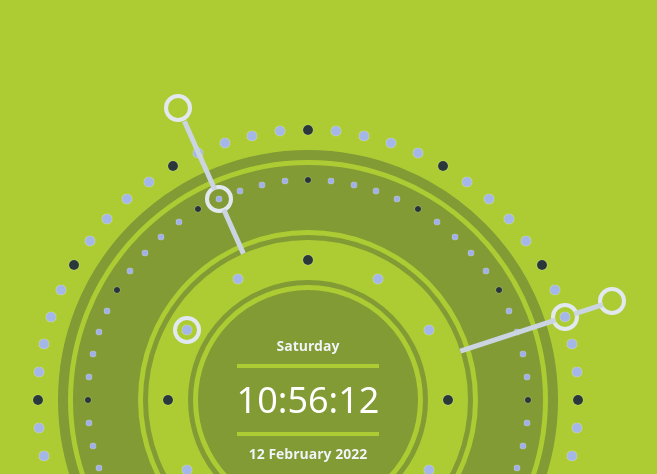
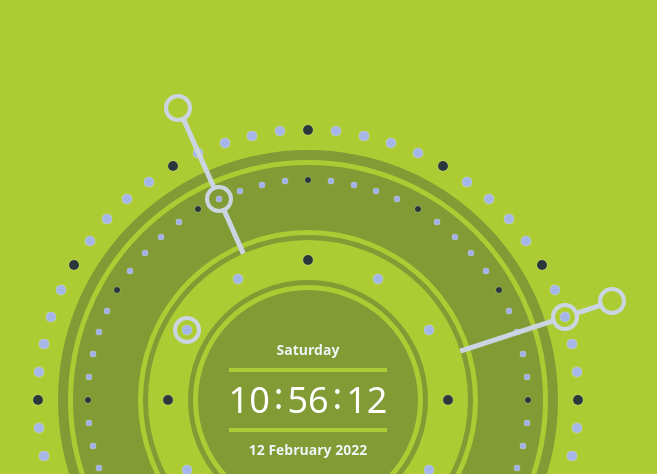
Before and after one commit to iaseth/ticktock, a React (Create React App) app: page / in a window 1280 px wide. Shown: the top 474 px of the page, without its empty margins (332-989 px from the left). Built offline with nearby package versions, Linux system fonts and the light colour scheme.

Commit message:
Styling changes

```diff
--- a/src/TickTock/CenterText.js
+++ b/src/TickTock/CenterText.js
@@ -26,11 +26,11 @@ export default function CenterText ({
 				<div className="py-2">
 					<div className="w-full h-1" style={{backgroundColor: currentBg}}></div>
 				</div>
-				<div className="text-4xl py-1">
+				<div className="text-4xl">
 					<span>{hours}</span>
-					<span>:</span>
+					<span className="relative bottom-1 px-1">:</span>
 					<span>{minutes}</span>
-					<span>:</span>
+					<span className="relative bottom-1 px-1">:</span>
 					<span>{seconds}</span>
 				</div>
 				<div className="py-2">
--- a/src/TickTock/ClockHand.js
+++ b/src/TickTock/ClockHand.js
@@ -26,7 +26,7 @@ export default function ClockHand ({
 	return (
 		<div className="ClockHand absolute w-full h-full">
 			<div className="relative top-1/2 left-1/2 bg-transparent w-0 h-0 duration-300" style={parentStyle}>
-				<div className="relative bg-slate-300 border-slate-200 duration-300" style={style}></div>
+				<div className="relative bg-slate-300 duration-300" style={style}></div>
 			</div>
 		</div>
 	);
--- a/src/TickTock/SecondsCircle.js
+++ b/src/TickTock/SecondsCircle.js
@@ -21,7 +21,7 @@ export default function SecondsCircle ({
 	return (
 		<div className="SecondsCircle absolute w-full h-full">
 			<div className="relative top-1/2 left-1/2 bg-transparent">
-				<div className="absolute bg-transparent border-slate-200 rounded-full -translate-x-1/2 -translate-y-1/2 duration-300" style={style}></div>
+				<div className="absolute bg-transparent border-slate-300 rounded-full -translate-x-1/2 -translate-y-1/2 duration-300" style={style}></div>
 			</div>
 		</div>
 	);
--- a/src/TickTock/TickTock.js
+++ b/src/TickTock/TickTock.js
@@ -72,7 +72,7 @@ export default function TickTock () {
 						<ClockHand x={seconds} />
 						<ClockHand x={seconds} padding={280} length={30} />
 						<ClockHand x={minutes} length={48} />
-						<ClockHand x={minutes} padding={230} length={75} />
+						<ClockHand x={minutes} padding={230} length={78} />
 					</div>
 				</div>
 			</div>
```
